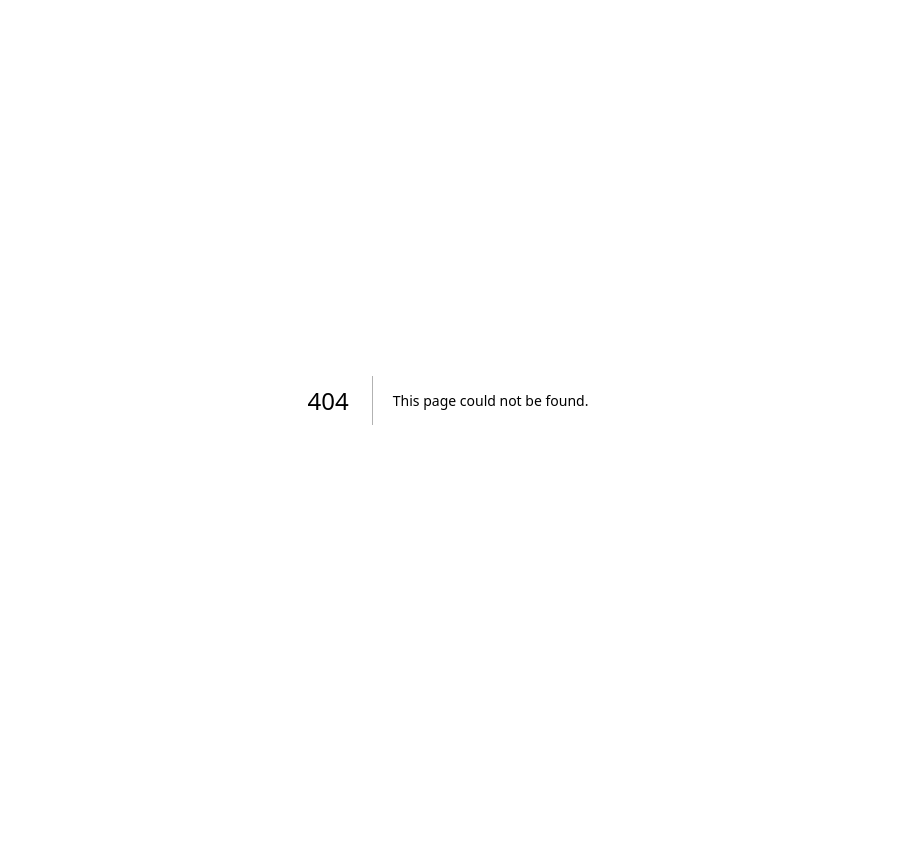
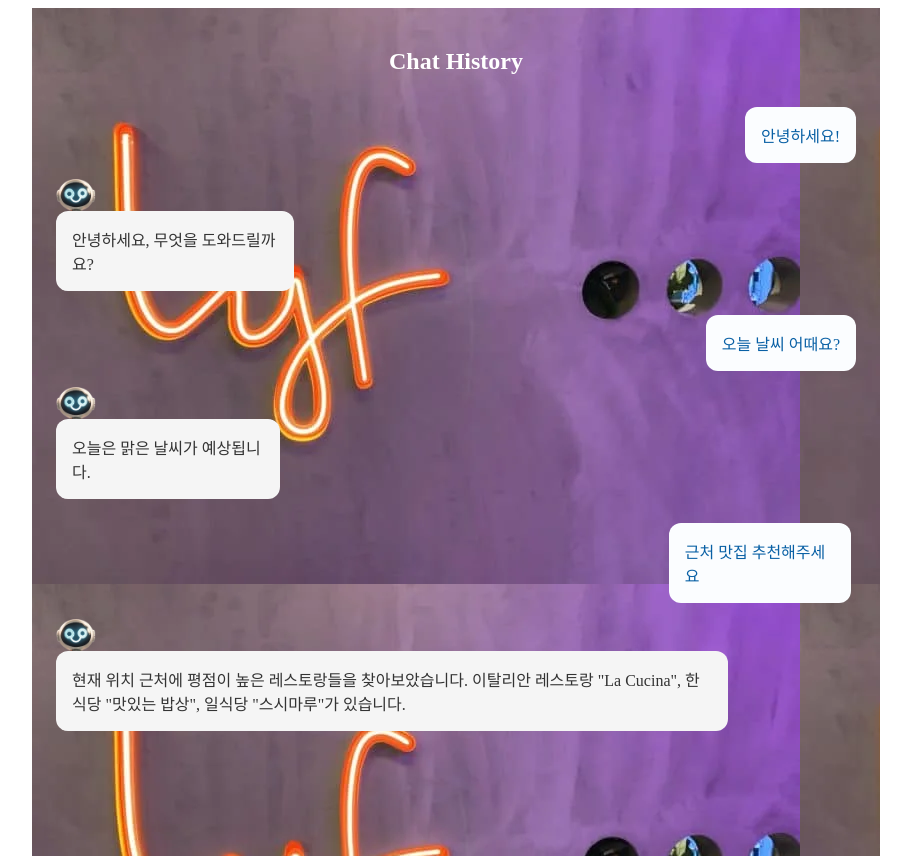
Before and after one commit to MoneygementTeam/lyf-jarvis-front, a Next.js app: page /history in a window 1280 px wide. Before the commit this address had no page. Shown: the whole page, without its empty margins (192-1103 px from the left). Before the commit the page ends 800 px from the top, so only its background shows below. Built offline with nearby package versions, Linux system fonts and the light colour scheme.

Commit message:
히스토리 페이지 추가
채팅 ui 구현완료

```diff
--- /dev/null
+++ b/app/history/history.module.scss
@@ -0,0 +1,140 @@
+// app/history/history.module.scss
+
+$primary-color: #2196f3;
+$secondary-color: #f5f5f5;
+$text-color: #333;
+$border-radius: 12px;
+$spacing-unit: 8px;
+
+@mixin message-bubble {
+  padding: $spacing-unit * 2;
+  border-radius: $border-radius;
+  max-width: 80%;
+
+  .messageHeader {
+    font-weight: 600;
+    font-size: 0.875rem;
+    margin-bottom: $spacing-unit;
+  }
+
+  .messageContent {
+    line-height: 1.5;
+    word-break: break-word;
+  }
+}
+
+.container {
+  max-width: 800px;
+  margin: 0 auto;
+  padding: $spacing-unit * 3;
+  min-height: 100vh;
+
+  background-image: url('/lyf_background.webp');
+}
+
+.loadingContainer,
+.errorContainer {
+  display: flex;
+  justify-content: center;
+  align-items: center;
+  min-height: 100vh;
+  font-size: 1.125rem;
+}
+
+.errorContainer {
+  color: #e53935;
+}
+
+.title {
+  text-align: center;
+  font-size: 1.5rem;
+  font-weight: bold;
+  margin-bottom: $spacing-unit * 4;
+  color: #fff;
+}
+
+.chatContainer {
+  display: flex;
+  flex-direction: column;
+  gap: $spacing-unit * 3;
+}
+
+.chatBlock {
+  display: flex;
+  flex-direction: column;
+  gap: $spacing-unit * 2;
+}
+
+.userMessage,
+.jarvisMessage {
+  display: flex;
+  flex-direction: column;
+}
+
+.userMessage {
+  align-self: flex-end;
+
+  > div {
+    @include message-bubble;
+    background-color: lighten($primary-color, 45%);
+    color: darken($primary-color, 20%);
+  }
+
+  .messageHeader {
+    color: darken($primary-color, 10%);
+  }
+}
+
+.jarvisMessage {
+  align-self: flex-start;
+
+  > div {
+    @include message-bubble;
+    background-color: $secondary-color;
+    color: $text-color;
+  }
+
+  .messageHeader {
+    background-color: transparent;
+    background-image: url('/robotface.png');
+    background-repeat: no-repeat;
+    background-size: 40px;
+  }
+}
+
+@media (max-width: 768px) {
+  .container {
+    padding: $spacing-unit * 2;
+  }
+
+  .userMessage,
+  .jarvisMessage {
+    > div {
+      max-width: 90%;
+    }
+  }
+}
+
+@media (prefers-color-scheme: dark) {
+  .container {
+    background-color: #1a1a1a;
+  }
+
+  .title {
+    color: #ffffff;
+  }
+
+  .userMessage {
+    > div {
+      background-color: darken($primary-color, 20%);
+      color: #ffffff;
+    }
+  }
+
+  .jarvisMessage {
+    > div {
+      background-color: #2d2d2d;
+      color: #ffffff;
+    }
+  }
+}
--- /dev/null
+++ b/app/history/page.tsx
@@ -0,0 +1,88 @@
+// app/history/page.tsx
+'use client'
+
+import { useEffect, useState } from 'react';
+import styles from './history.module.scss';
+import { ChatMessage } from '../types/chat';
+
+export default function HistoryPage() {
+  const [chatHistory, setChatHistory] = useState<ChatMessage[]>([]);
+  const [loading, setLoading] = useState(true);
+  const [error, setError] = useState<string | null>(null);
+
+  useEffect(() => {
+    // 임시 데이터로 UI 구현 (실제로는 backend.co.kr API 호출)
+    const mockData: ChatMessage[] = [
+      {
+        recommendationGroupId: "1",
+        userMessage: "안녕하세요!",
+        jarvisMessage: "안녕하세요, 무엇을 도와드릴까요?"
+      },
+      {
+        recommendationGroupId: "2",
+        userMessage: "오늘 날씨 어때요?",
+        jarvisMessage: "오늘은 맑은 날씨가 예상됩니다."
+      },
+      {
+        recommendationGroupId: "3",
+        userMessage: "근처 맛집 추천해주세요",
+        jarvisMessage: "현재 위치 근처에 평점이 높은 레스토랑들을 찾아보았습니다. 이탈리안 레스토랑 \"La Cucina\", 한식당 \"맛있는 밥상\", 일식당 \"스시마루\"가 있습니다."
+      }
+    ];
+
+    // 실제 구현시에는 아래 주석을 해제하고 사용
+    // const fetchChatHistory = async () => {
+    //   try {
+    //     const response = await fetch('backend.co.kr?userid=user123');
+    //     if (!response.ok) {
+    //       throw new Error('Failed to fetch chat history');
+    //     }
+    //     const data = await response.json();
+    //     setChatHistory(data);
+    //   } catch (err) {
+    //     setError('채팅 내역을 불러오는데 실패했습니다.');
+    //     console.error('Error:', err);
+    //   } finally {
+    //     setLoading(false);
+    //   }
+    // };
+    // fetchChatHistory();
+
+    // 임시 데이터 사용
+    setChatHistory(mockData);
+    setLoading(false);
+  }, []);
+
+  if (loading) {
+    return <div className={styles.loadingContainer}>로딩 중...</div>;
+  }
+
+  if (error) {
+    return <div className={styles.errorContainer}>{error}</div>;
+  }
+
+  return (
+    <div className={styles.container}>
+      <h1 className={styles.title}>Chat History</h1>
+
+      <div className={styles.chatContainer}>
+        {chatHistory.map((chat) => (
+          <div key={chat.recommendationGroupId} className={styles.chatBlock}>
+            <div className={styles.userMessage}>
+              <div className={styles.messageContent}>
+                {chat.userMessage}
+              </div>
+            </div>
+
+            <div className={styles.jarvisMessage}>
+              <div className={styles.messageHeader}></div>
+              <div className={styles.messageContent}>
+                {chat.jarvisMessage}
+              </div>
+            </div>
+          </div>
+        ))}
+      </div>
+    </div>
+  );
+}
--- /dev/null
+++ b/app/types/chat.ts
@@ -0,0 +1,5 @@
+export interface ChatMessage {
+    recommendationGroupId: string;
+    userMessage: string;
+    jarvisMessage: string;
+  }
--- /dev/null
+++ b/app/types/styles.d.ts
@@ -0,0 +1,4 @@
+declare module '*.module.scss' {
+    const classes: { [key: string]: string };
+    export default classes;
+  }
```
Also changed, not shown: public/lyf_background.webp (added), public/robotface.png (added).
